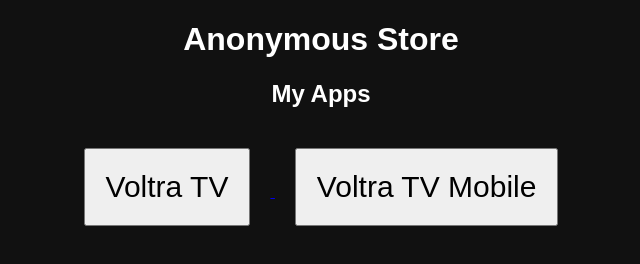
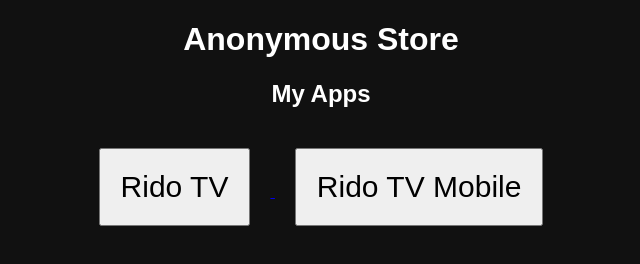
Before and after one commit to anonymouskidz/Anonymous, a plain HTML site: page index.html in a window 1280 px wide. Shown: the whole page, without its empty margins (319-959 px from the left). Drawn offline with Linux system fonts and the light colour scheme.

Commit message:
Update index.html

```diff
--- a/index.html
+++ b/index.html
@@ -12,7 +12,7 @@
 
 <a href="https://github.com/anonymouskidz/Anonymous/releases/download/V1/voltratvversion.apk">
     <button style="font-size:30px;padding:20px;margin:20px;">
-        Voltra TV
+        Rido TV
     </button>
 </a>
 
@@ -20,6 +20,6 @@
 </html>
 <a href="https://github.com/anonymouskidz/Anonymous/releases/download/V1/voltratvmobileversion.apk">
     <button style="font-size:30px;padding:20px;margin:20px;">
-        Voltra TV Mobile
+        Rido TV Mobile
     </button>
 </a>
```
